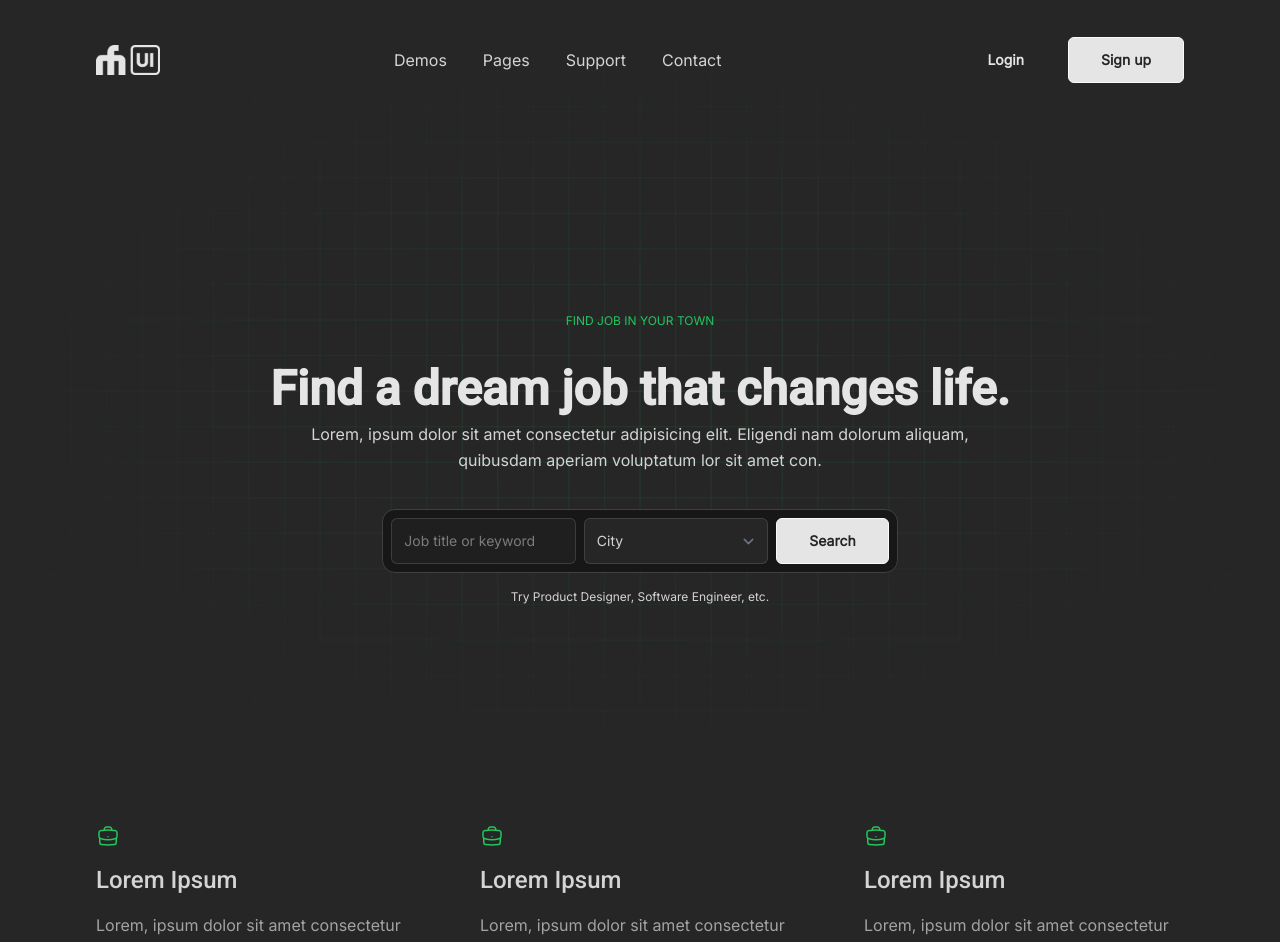
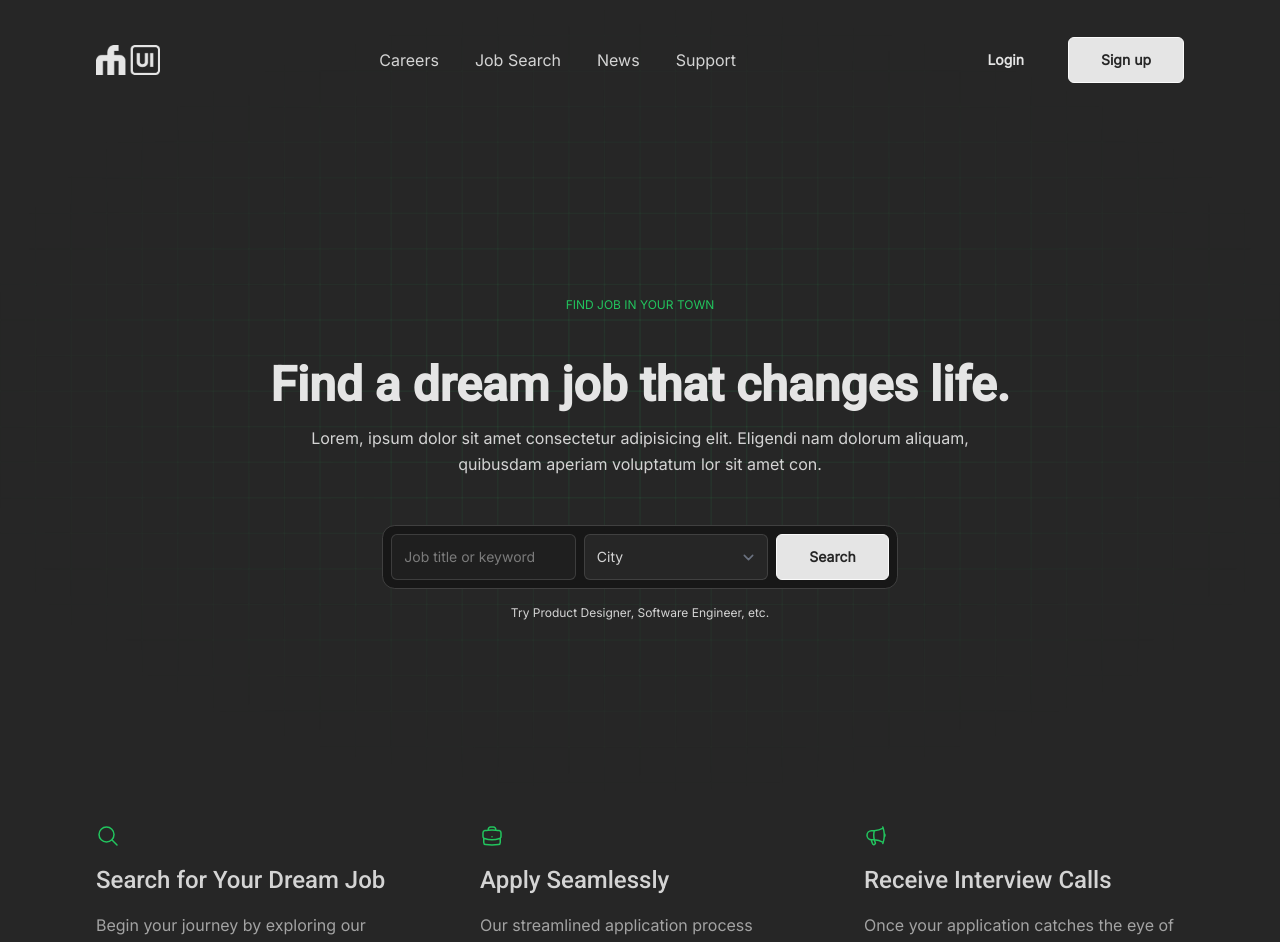
Before and after one commit to fwedwicc/FM-DailyUI, a React (Vite) app: page /day03 in a window 1280 px wide. Shown: the top 942 px of the page. Built offline with nearby package versions, Linux system fonts and the light colour scheme; what @codaworks/react-glow would draw is missing.

Commit message:
Finished overall sections in day03 challenge

```diff
--- a/src/assets/thumbnails/index.js
+++ b/src/assets/thumbnails/index.js
@@ -1,9 +1,11 @@
 import defaultThumbnail from './default-fmUI-thumbnail.png'
 import day01Thumbnail from './day01-thumbnail.png'
 import day02Thumbnail from './day02-thumbnail.png'
+import day03Thumbnail from './day03-thumbnail.png'
 
 export {
   defaultThumbnail,
   day01Thumbnail,
   day02Thumbnail,
+  day03Thumbnail,
 }
--- a/src/data/index.js
+++ b/src/data/index.js
@@ -1,4 +1,4 @@
-import { defaultThumbnail, day01Thumbnail, day02Thumbnail } from '../assets/thumbnails';
+import { defaultThumbnail, day01Thumbnail, day02Thumbnail, day03Thumbnail } from '../assets/thumbnails';
 
 export const Cards = [];
 
@@ -17,6 +17,7 @@ const descriptions = [
 const images = [
   day01Thumbnail, // Day01
   day02Thumbnail, // Day02
+  day03Thumbnail, // Day03
 ];
 
 const defaultImage = defaultThumbnail;
--- a/src/pages/Day03.jsx
+++ b/src/pages/Day03.jsx
@@ -95,6 +95,33 @@ const Day03 = () => {
     )
   }
 
+  const Link = ({ link, svg }) => {
+    return (
+      <li className='inline-flex'>
+        <a href={link} className='p-1.5 rounded-md group hover:bg-neutral-800 transition duration-300 ease-in-out'>
+          <svg className="size-6 group-hover:text-green-500 transition duration-300 ease-in-out" aria-hidden="true" xmlns="http://www.w3.org/2000/svg" width="24" height="24" fill="currentColor" viewBox="0 0 24 24">
+            <path fill-rule="evenodd" d={svg} clip-rule="evenodd" />
+          </svg>
+        </a>
+      </li>
+    )
+  }
+
+  const LinkList = ({ title, names = [] }) => {
+    return (
+      <ul className='text-neutral-300 lg:text-base text-sm space-y-3'>
+        <li className='mb-7'>
+          <span className='text-neutral-400 font-thin'>{title}</span>
+        </li>
+        {names.map((name, index) => (
+          <li key={index}>
+            <a href="#">{name}</a>
+          </li>
+        ))}
+      </ul>
+    )
+  }
+
   return (
     <motion.div
       initial={{ opacity: 0 }}
@@ -111,10 +138,10 @@ const Day03 = () => {
             </a>
             {/* Desktop Navigation */}
             <ul className='hidden md:flex text-neutral-300 gap-9'>
-              <li><a href="#">Demos</a></li>
-              <li><a href="#">Pages</a></li>
+              <li><a href="#">Careers</a></li>
+              <li><a href="#">Job Search</a></li>
+              <li><a href="#">News</a></li>
               <li><a href="#">Support</a></li>
-              <li><a href="#">Contact</a></li>
             </ul>
             {/* Mobile Menu Button */}
             <button
@@ -129,10 +156,10 @@ const Day03 = () => {
             {isOpen && (
               <div className='absolute top-full right-12 -mt-8 w-48 bg-neutral-800 border border-neutral-700 rounded-lg shadow-lg md:hidden'>
                 <ul className='text-neutral-300 text-center'>
-                  <li><a href="#" className='block px-4 py-2 hover:bg-neutral-700 transition duration-300 ease-in-out rounded-t-lg'>Demos</a></li>
-                  <li><a href="#" className='block px-4 py-2 hover:bg-neutral-700 transition duration-300 ease-in-out'>Pages</a></li>
+                  <li><a href="#" className='block px-4 py-2 hover:bg-neutral-700 transition duration-300 ease-in-out rounded-t-lg'>Careers</a></li>
+                  <li><a href="#" className='block px-4 py-2 hover:bg-neutral-700 transition duration-300 ease-in-out'>Job Search</a></li>
+                  <li><a href="#" className='block px-4 py-2 hover:bg-neutral-700 transition duration-300 ease-in-out'>News</a></li>
                   <li><a href="#" className='block px-4 py-2 hover:bg-neutral-700 transition duration-300 ease-in-out'>Support</a></li>
-                  <li><a href="#" className='block px-4 py-2 hover:bg-neutral-700 transition duration-300 ease-in-out'>Contact</a></li>
                 </ul>
                 <div className='flex flex-col gap-2 p-4'>
                   <Button
@@ -159,9 +186,9 @@ const Day03 = () => {
               />
             </div>
           </nav>
-          <section className='h-[85vh] flex flex-col gap-9 justify-center items-center lg:px-24 px-12'>
+          <section className='h-[85vh] flex flex-col gap-12 justify-center items-center lg:px-24 px-12'>
             <span className='text-green-500 text-xs uppercase'>Find job in your town</span>
-            <div className='text-center space-y-2'>
+            <div className='text-center space-y-4'>
               <h1 className="text-3xl font-bold text-neutral-200 sm:text-4xl md:text-5xl">
                 Find a dream job that <br className='lg:hidden block' /> changes life.
               </h1>
@@ -209,23 +236,20 @@ const Day03 = () => {
         <section className='flex justify-center items-center lg:px-24 px-12 pt-6 pb-20'>
           <div className='grid lg:grid-cols-3 grid-cols-2 lg:gap-16 gap-8'>
             <FeatureCard
-              title='Lorem Ipsum'
-              desc='Lorem, ipsum dolor sit amet consectetur adipisicing elit. Eligendi nam dolorum aliquam,
-                quibusdam aperiam voluptatum.'
-              svg='M20.25 14.15v4.25c0 1.094-.787 2.036-1.872 2.18-2.087.277-4.216.42-6.378.42s-4.291-.143-6.378-.42c-1.085-.144-1.872-1.086-1.872-2.18v-4.25m16.5 0a2.18 2.18 0 0 0 .75-1.661V8.706c0-1.081-.768-2.015-1.837-2.175a48.114 48.114 0 0 0-3.413-.387m4.5 8.006c-.194.165-.42.295-.673.38A23.978 23.978 0 0 1 12 15.75c-2.648 0-5.195-.429-7.577-1.22a2.016 2.016 0 0 1-.673-.38m0 0A2.18 2.18 0 0 1 3 12.489V8.706c0-1.081.768-2.015 1.837-2.175a48.111 48.111 0 0 1 3.413-.387m7.5 0V5.25A2.25 2.25 0 0 0 13.5 3h-3a2.25 2.25 0 0 0-2.25 2.25v.894m7.5 0a48.667 48.667 0 0 0-7.5 0M12 12.75h.008v.008H12v-.008Z'
+              title='Search for Your Dream Job'
+              desc='Begin your journey by exploring our extensive job listings, tailored to match your skills and career aspirations. Our user-friendly search feature allows you to filter and find the perfect job effortlessly.'
+              svg='m21 21-5.197-5.197m0 0A7.5 7.5 0 1 0 5.196 5.196a7.5 7.5 0 0 0 10.607 10.607Z'
             />
             <FeatureCard
-              title='Lorem Ipsum'
-              desc='Lorem, ipsum dolor sit amet consectetur adipisicing elit. Eligendi nam dolorum aliquam,
-                quibusdam aperiam voluptatum.'
+              title='Apply Seamlessly'
+              desc='Our streamlined application process ensures you can apply to multiple jobs with ease. Simply upload your resume, fill in your details, and submit your application.'
               svg='M20.25 14.15v4.25c0 1.094-.787 2.036-1.872 2.18-2.087.277-4.216.42-6.378.42s-4.291-.143-6.378-.42c-1.085-.144-1.872-1.086-1.872-2.18v-4.25m16.5 0a2.18 2.18 0 0 0 .75-1.661V8.706c0-1.081-.768-2.015-1.837-2.175a48.114 48.114 0 0 0-3.413-.387m4.5 8.006c-.194.165-.42.295-.673.38A23.978 23.978 0 0 1 12 15.75c-2.648 0-5.195-.429-7.577-1.22a2.016 2.016 0 0 1-.673-.38m0 0A2.18 2.18 0 0 1 3 12.489V8.706c0-1.081.768-2.015 1.837-2.175a48.111 48.111 0 0 1 3.413-.387m7.5 0V5.25A2.25 2.25 0 0 0 13.5 3h-3a2.25 2.25 0 0 0-2.25 2.25v.894m7.5 0a48.667 48.667 0 0 0-7.5 0M12 12.75h.008v.008H12v-.008Z'
             />
             <FeatureCard
               styles='lg:col-span-1 col-span-2'
-              title='Lorem Ipsum'
-              desc='Lorem, ipsum dolor sit amet consectetur adipisicing elit. Eligendi nam dolorum aliquam,
-                quibusdam aperiam voluptatum.'
-              svg='M20.25 14.15v4.25c0 1.094-.787 2.036-1.872 2.18-2.087.277-4.216.42-6.378.42s-4.291-.143-6.378-.42c-1.085-.144-1.872-1.086-1.872-2.18v-4.25m16.5 0a2.18 2.18 0 0 0 .75-1.661V8.706c0-1.081-.768-2.015-1.837-2.175a48.114 48.114 0 0 0-3.413-.387m4.5 8.006c-.194.165-.42.295-.673.38A23.978 23.978 0 0 1 12 15.75c-2.648 0-5.195-.429-7.577-1.22a2.016 2.016 0 0 1-.673-.38m0 0A2.18 2.18 0 0 1 3 12.489V8.706c0-1.081.768-2.015 1.837-2.175a48.111 48.111 0 0 1 3.413-.387m7.5 0V5.25A2.25 2.25 0 0 0 13.5 3h-3a2.25 2.25 0 0 0-2.25 2.25v.894m7.5 0a48.667 48.667 0 0 0-7.5 0M12 12.75h.008v.008H12v-.008Z'
+              title='Receive Interview Calls'
+              desc='Once your application catches the eye of employers, you will be invited for interviews. Our platform not only helps you find jobs but also provides resources and tips to prepare for interviews.'
+              svg='M10.34 15.84c-.688-.06-1.386-.09-2.09-.09H7.5a4.5 4.5 0 1 1 0-9h.75c.704 0 1.402-.03 2.09-.09m0 9.18c.253.962.584 1.892.985 2.783.247.55.06 1.21-.463 1.511l-.657.38c-.551.318-1.26.117-1.527-.461a20.845 20.845 0 0 1-1.44-4.282m3.102.069a18.03 18.03 0 0 1-.59-4.59c0-1.586.205-3.124.59-4.59m0 9.18a23.848 23.848 0 0 1 8.835 2.535M10.34 6.66a23.847 23.847 0 0 0 8.835-2.535m0 0A23.74 23.74 0 0 0 18.795 3m.38 1.125a23.91 23.91 0 0 1 1.014 5.395m-1.014 8.855c-.118.38-.245.754-.38 1.125m.38-1.125a23.91 23.91 0 0 0 1.014-5.395m0-3.46c.495.413.811 1.035.811 1.73 0 .695-.316 1.317-.811 1.73m0-3.46a24.347 24.347 0 0 1 0 3.46'
             />
           </div>
         </section>
@@ -434,6 +458,54 @@ const Day03 = () => {
             </div>
           </div>
         </section>
+        <footer className='lg:px-24 px-12 py-16 bg-neutral-950/40 grid lg:grid-cols-7 grid-cols-1 gap-24'>
+          <div className='lg:col-span-2 col-span-1 space-y-5'>
+            <a className="inline-block" href="#">
+              <span className="sr-only">Home</span>
+              <img src={fmUILogo} alt="fmUI Logo" className='w-16 h-auto' />
+            </a>
+            <p className="leading-relaxed text-neutral-400">
+              Lorem, ipsum dolor sit amet consectetur adipisicing elit. Eligendi nam dolorum aliquam quibusdam.
+            </p>
+            <ul className='flex gap-3 items-center text-neutral-200'>
+              <Link
+                link='#'
+                svg='M13.135 6H15V3h-1.865a4.147 4.147 0 0 0-4.142 4.142V9H7v3h2v9.938h3V12h2.021l.592-3H12V6.591A.6.6 0 0 1 12.592 6h.543Z'
+              />
+              <Link
+                link='#'
+                svg='M3 8a5 5 0 0 1 5-5h8a5 5 0 0 1 5 5v8a5 5 0 0 1-5 5H8a5 5 0 0 1-5-5V8Zm5-3a3 3 0 0 0-3 3v8a3 3 0 0 0 3 3h8a3 3 0 0 0 3-3V8a3 3 0 0 0-3-3H8Zm7.597 2.214a1 1 0 0 1 1-1h.01a1 1 0 1 1 0 2h-.01a1 1 0 0 1-1-1ZM12 9a3 3 0 1 0 0 6 3 3 0 0 0 0-6Zm-5 3a5 5 0 1 1 10 0 5 5 0 0 1-10 0Z'
+              />
+              <Link
+                link='#'
+                svg='M22 5.892a8.178 8.178 0 0 1-2.355.635 4.074 4.074 0 0 0 1.8-2.235 8.343 8.343 0 0 1-2.605.981A4.13 4.13 0 0 0 15.85 4a4.068 4.068 0 0 0-4.1 4.038c0 .31.035.618.105.919A11.705 11.705 0 0 1 3.4 4.734a4.006 4.006 0 0 0 1.268 5.392 4.165 4.165 0 0 1-1.859-.5v.05A4.057 4.057 0 0 0 6.1 13.635a4.192 4.192 0 0 1-1.856.07 4.108 4.108 0 0 0 3.831 2.807A8.36 8.36 0 0 1 2 18.184 11.732 11.732 0 0 0 8.291 20 11.502 11.502 0 0 0 19.964 8.5c0-.177 0-.349-.012-.523A8.143 8.143 0 0 0 22 5.892Z'
+              />
+              <Link
+                link='#'
+                svg='M12.51 8.796v1.697a3.738 3.738 0 0 1 3.288-1.684c3.455 0 4.202 2.16 4.202 4.97V19.5h-3.2v-5.072c0-1.21-.244-2.766-2.128-2.766-1.827 0-2.139 1.317-2.139 2.676V19.5h-3.19V8.796h3.168ZM7.2 6.106a1.61 1.61 0 0 1-.988 1.483 1.595 1.595 0 0 1-1.743-.348A1.607 1.607 0 0 1 5.6 4.5a1.601 1.601 0 0 1 1.6 1.606Z'
+
+              />
+            </ul>
+          </div>
+          <div className='lg:col-span-5 col-span-1 grid lg:grid-cols-4 md:grid-cols-4 grid-cols-2 gap-12'>
+            <LinkList
+              title='Company'
+              names={['About us', 'Contact us', 'Careers', 'Press']}
+            />
+            <LinkList
+              title='Product'
+              names={['Features', 'Pricing', 'News', 'Help Desk', 'Support']}
+            />
+            <LinkList
+              title='Services'
+              names={['Digital Marketing', 'Content Writing', 'SEO for Business', 'UI Design']}
+            />
+            <LinkList
+              title='Legal'
+              names={['Privacy Policy', 'Terms & Condition', 'Return Policy']}
+            />
+          </div>
+        </footer>
       </div>
     </motion.div>
   )
```
Also changed, not shown: src/assets/thumbnails/day03-thumbnail.png (added).
